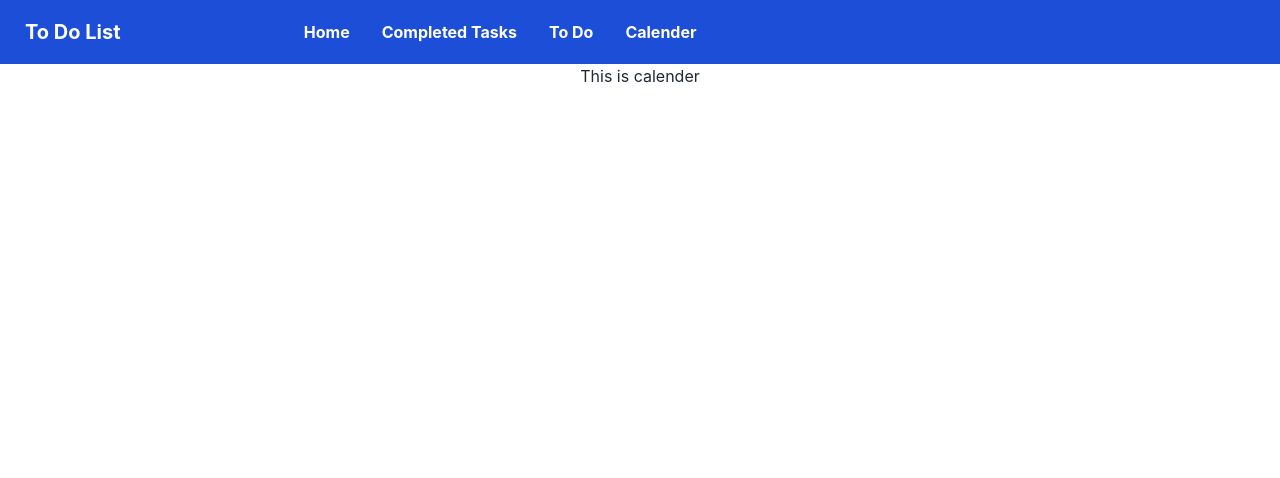
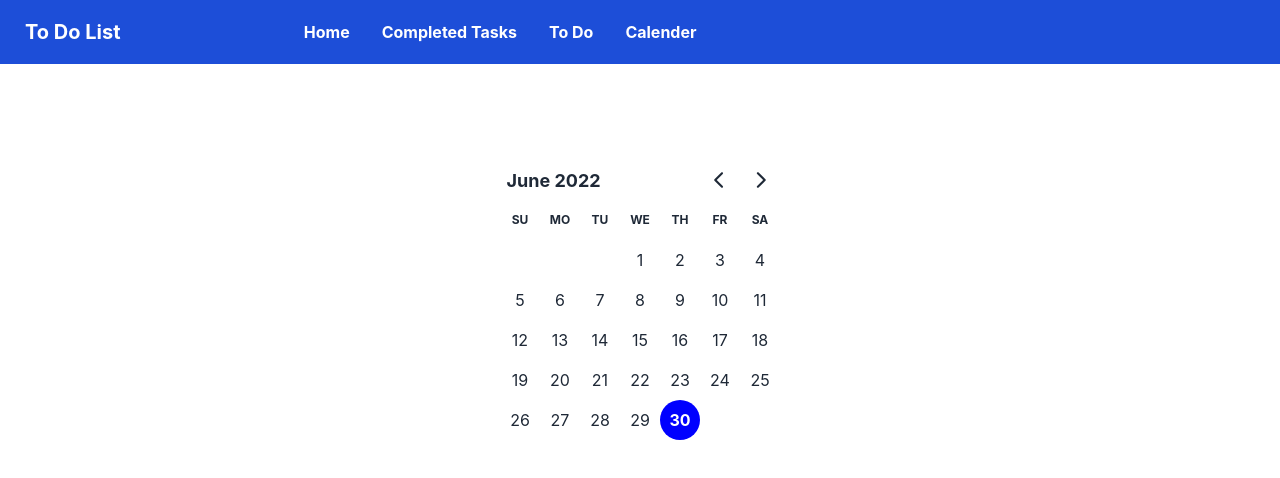
Before and after one commit to FahamidulDipro/to-do-list-client, a React (Create React App) app: page /calender in a window 1280 px wide. Shown: the top 478 px of the page. Built offline with nearby package versions, Linux system fonts and the light colour scheme.

Commit message:
calender added

```diff
--- a/package.json
+++ b/package.json
@@ -7,7 +7,9 @@
     "@testing-library/react": "^13.3.0",
     "@testing-library/user-event": "^13.5.0",
     "daisyui": "^2.17.0",
+    "date-fns": "^2.28.0",
     "react": "^18.2.0",
+    "react-day-picker": "^8.0.7",
     "react-dom": "^18.2.0",
     "react-hook-form": "^7.33.0",
     "react-router-dom": "^6.3.0",
--- a/src/components/Calender/Calender.js
+++ b/src/components/Calender/Calender.js
@@ -1,11 +1,15 @@
-import React from 'react';
+import React, { useState } from "react";
+import { format } from "date-fns";
+import { DayPicker } from "react-day-picker";
+import "react-day-picker/dist/style.css";
 
 const Calender = () => {
-    return (
-        <div>
-            <h1>This is calender</h1>
-        </div>
-    );
+  const [date, setDate] = useState(new Date());
+  return (
+    <div className="flex justify-center items-center mt-20">
+      <DayPicker mode="single" selected={date} onSelect={setDate}></DayPicker>
+    </div>
+  );
 };
 
 export default Calender;
--- a/src/components/Edit/Edit.js
+++ b/src/components/Edit/Edit.js
@@ -17,10 +17,11 @@ const Edit = () => {
   // const [preloadedValue, setPreloadedValue] = useState([
   //   { todoItem: selectedTask?.todoItem },
   // ]);
+  console.log(selectedTask?.todoItem);
   const [data, setData] = useState(null);
   useEffect(() => {
-    setData(selectedTask?.toDoItem);
-  }, []);
+    setData(selectedTask);
+  }, [data]);
   // const preloadedValue = {
   //   toDoItem: selectedTask?.toDoItem,
   // };
```
Also changed, not shown: 1 other file (tests, documents, lock files or other folders).
